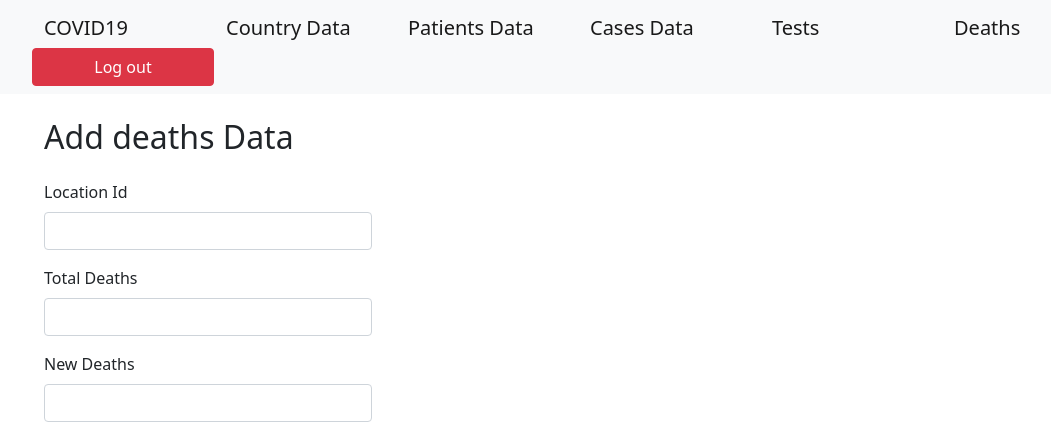
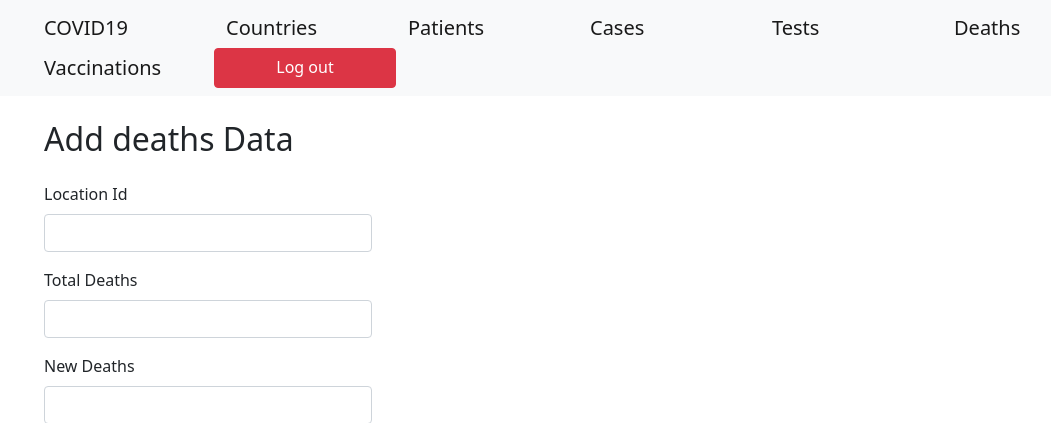
Before and after one commit to shintalha/Covid-19-Data-Management-System, a Flask app: page /add-deaths in a window 1280 px wide. Shown: the top 423 px of the page, without its empty margins (50-1101 px from the left). Run offline with Flask 2, Linux system fonts and the light colour scheme; some libraries are stand-ins or nearby versions.

Commit message:
navbar names modified

```diff
--- a/templates/after_login.html
+++ b/templates/after_login.html
@@ -30,11 +30,12 @@
           <div class="col-12">
             <div class="row d-flex">
               <a class="navbar-brand col-2 me-0" href="{{ url_for('home_page')}}"> COVID19</a>
-              <a class="navbar-brand col-2 me-0" href="{{ url_for('locations_page')}}">Country Data</a>
-              <a class="navbar-brand col-2 me-0" href="{{ url_for('patients_page')}}">Patients Data</a>
-              <a class="navbar-brand col-2 me-0" href="{{ url_for('cases_page')}}">Cases Data</a>
+              <a class="navbar-brand col-2 me-0" href="{{ url_for('locations_page')}}">Countries</a>
+              <a class="navbar-brand col-2 me-0" href="{{ url_for('patients_page')}}">Patients</a>
+              <a class="navbar-brand col-2 me-0" href="{{ url_for('cases_page')}}">Cases</a>
               <a class="navbar-brand col-2 me-0" href="{{ url_for('tests_page')}}">Tests</a>
               <a class="navbar-brand col-2 me-0" href="{{ url_for('deaths_page')}}">Deaths</a>
+              <a class="navbar-brand col-2 me-0" href="{{ url_for('vaccinations_page')}}">Vaccinations</a>
               <a class="btn btn-danger col-2 me-0 justify-content-end mb-0" href="{{ url_for('login_page')}}">Log out</a>
             </div>
           </div>
```
